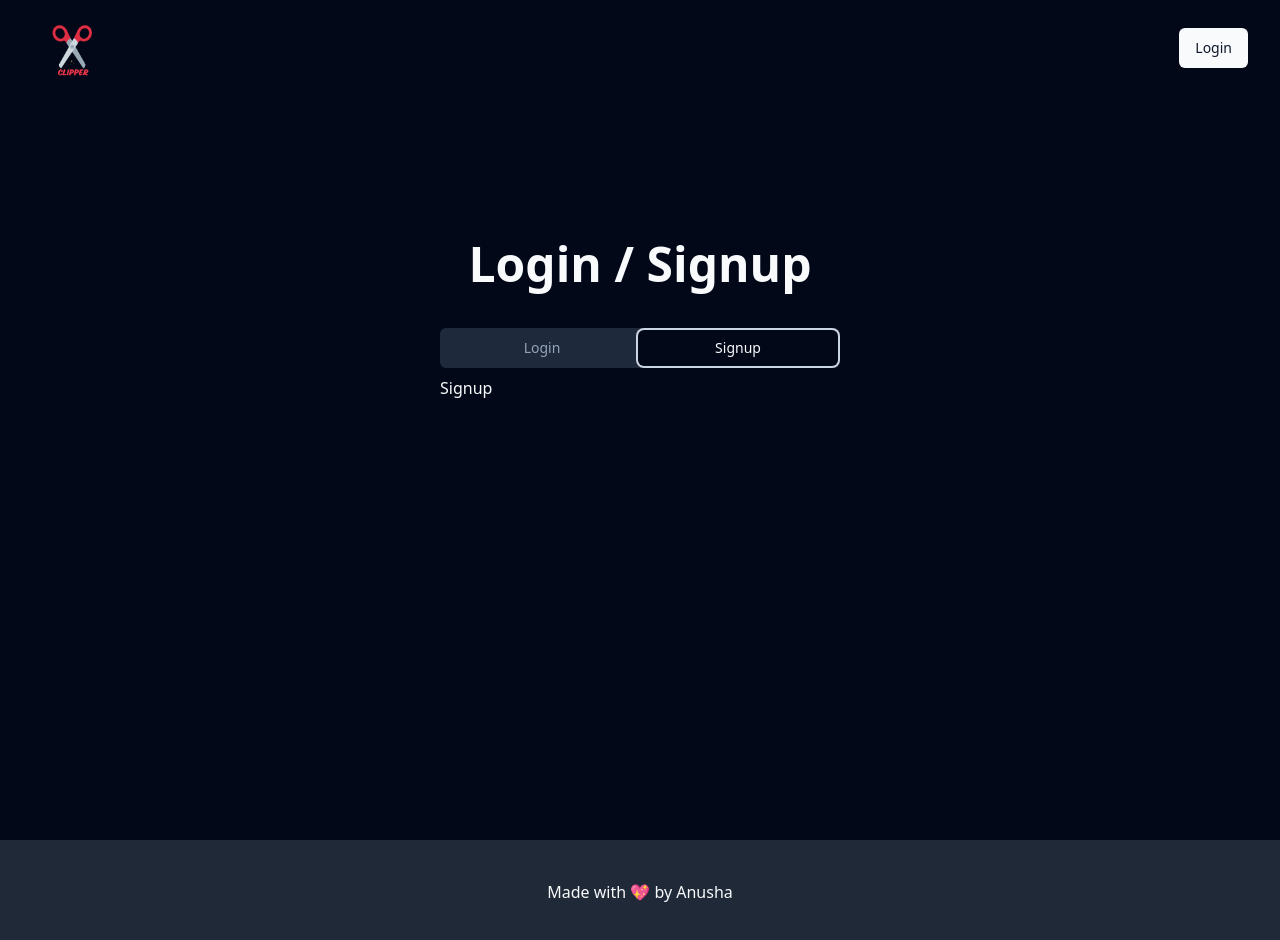
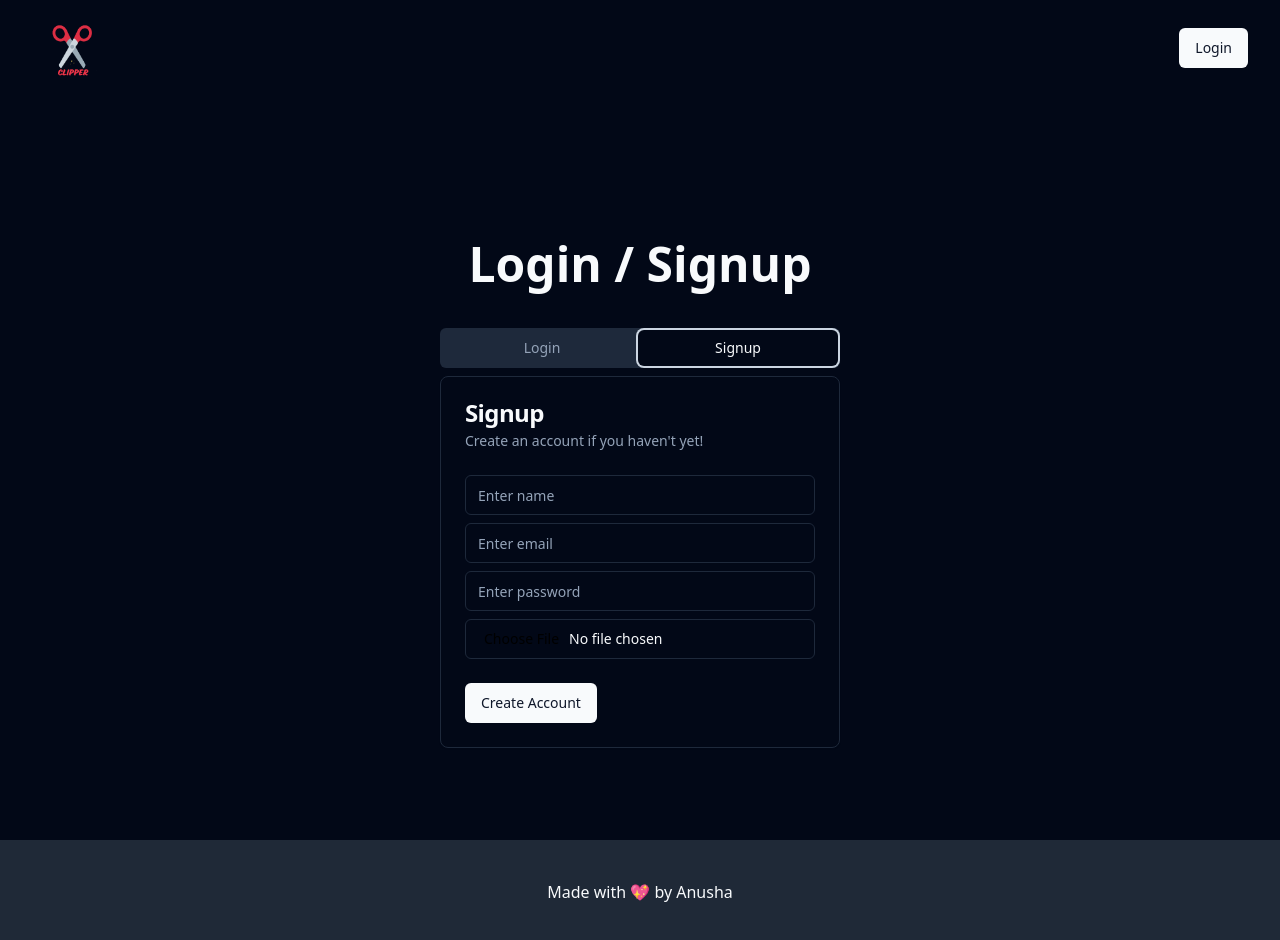
Before and after one commit to Anusha-Pwr/Clipper, a React (Vite) app: page /auth in a window 1280 px wide. Both pictures are taken after a click on the tab "Signup". Shown: the top 940 px of the page. Built offline with nearby package versions, Linux system fonts and the light colour scheme.

Commit message:
build signup

```diff
--- a/src/components/Signup.jsx
+++ b/src/components/Signup.jsx
@@ -1,9 +1,140 @@
-import React from 'react'
+import React, { useEffect, useState } from "react";
+import {
+  Card,
+  CardContent,
+  CardDescription,
+  CardFooter,
+  CardHeader,
+  CardTitle,
+} from "@/components/ui/card";
+import { Button } from "./ui/button";
+import { Input } from "./ui/input";
+import { BeatLoader } from "react-spinners";
+import Error from "./Error";
+import * as Yup from "yup";
+import useFetch from "../hooks/useFetch";
+import { signup } from "../db/apiAuth";
+import { useNavigate, useSearchParams } from "react-router-dom";
+import { urlState } from "../context";
 
 const Signup = () => {
+  const [errors, setErrors] = useState({});
+
+  const [formData, setFormData] = useState({
+    name: "",
+    email: "",
+    password: "",
+    profile_pic: null,
+  });
+
+  const [searchParams] = useSearchParams();
+  const longLink = searchParams.get("createNew");
+
+  const navigate = useNavigate();
+
+  function handleInputChange(e) {
+    const { name, value, files } = e.target;
+    setFormData((prevData) => ({
+      ...prevData,
+      [name]: files ? files[0] : value,
+    }));
+  }
+
+  const { data, loading, error, fn: fnSignup } = useFetch(signup, formData);
+  const { fetchUser } = urlState();
+
+  useEffect(() => {
+    if (error === null && data) {
+      console.log(data);
+      navigate(`/dashboard/?${longLink ? `createNew=${longLink}` : ""}`);
+      fetchUser();
+    }
+  }, [data, error]);
+
+  async function handleSignup() {
+    setErrors({});
+
+    try {
+      const schema = Yup.object().shape({
+        name: Yup.string().required("Name is required"),
+        email: Yup.string()
+          .email("Invalid email")
+          .required("Email is required"),
+        password: Yup.string()
+          .min(6, "Password must be at least 6 characters long")
+          .required("Password is required"),
+        profile_pic: Yup.mixed().required("Profile picture is required"),
+      });
+
+      await schema.validate(formData, { abortEarly: false });
+      fnSignup();
+      // api call
+    } catch (e) {
+      const newErrors = {};
+      e?.inner?.forEach((err) => {
+        newErrors[err.path] = err.message;
+      });
+
+      setErrors(newErrors);
+    }
+  }
+
   return (
-    <div>Signup</div>
-  )
-}
+    <Card>
+      <CardHeader>
+        <CardTitle>Signup</CardTitle>
+        <CardDescription>Create an account if you haven't yet!</CardDescription>
+        {error && <Error message={error.message} />}
+      </CardHeader>
+      <CardContent className="space-y-2">
+        <div>
+          <Input
+            type="name"
+            name="name"
+            placeholder="Enter name"
+            onChange={handleInputChange}
+          />
+          {errors.name && <Error message={errors.name} />}
+        </div>
+        <div>
+          <Input
+            type="email"
+            name="email"
+            placeholder="Enter email"
+            onChange={handleInputChange}
+          />
+          {errors.email && <Error message={errors.email} />}
+        </div>
+        <div>
+          <Input
+            type="password"
+            name="password"
+            placeholder="Enter password"
+            onChange={handleInputChange}
+          />
+          {errors.password && <Error message={errors.password} />}
+        </div>
+        <div>
+          <Input
+            type="file"
+            name="profile_pic"
+            accept="image/*"
+            onChange={handleInputChange}
+          />
+          {errors.email && <Error message={errors.email} />}
+        </div>
+      </CardContent>
+      <CardFooter>
+        <Button onClick={handleSignup}>
+          {loading ? (
+            <BeatLoader size={10} color="#36d7b7" />
+          ) : (
+            "Create Account"
+          )}
+        </Button>
+      </CardFooter>
+    </Card>
+  );
+};
 
-export default Signup
+export default Signup;
```
